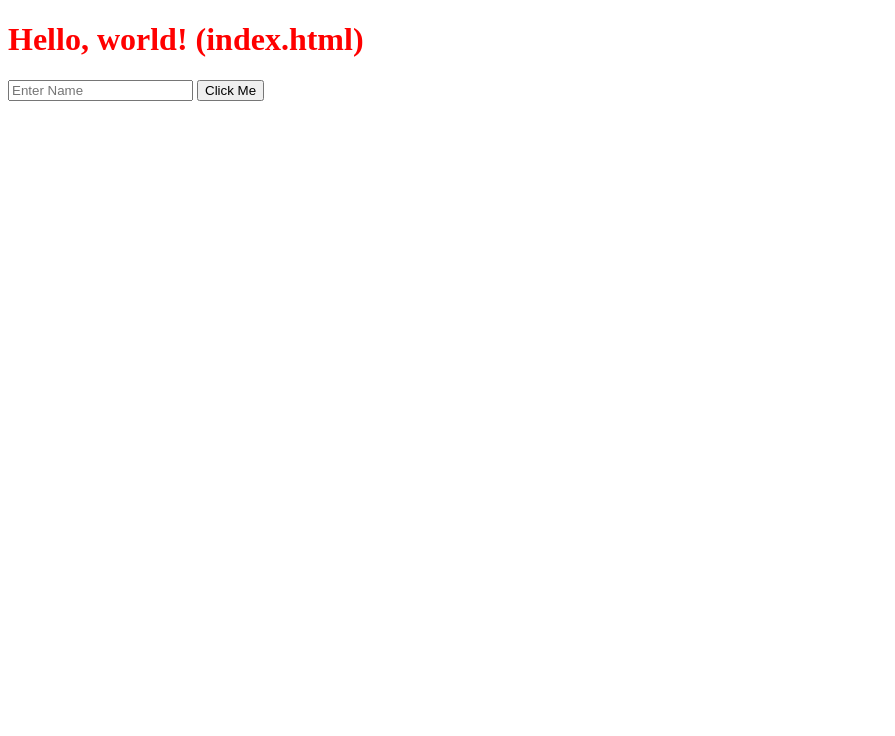
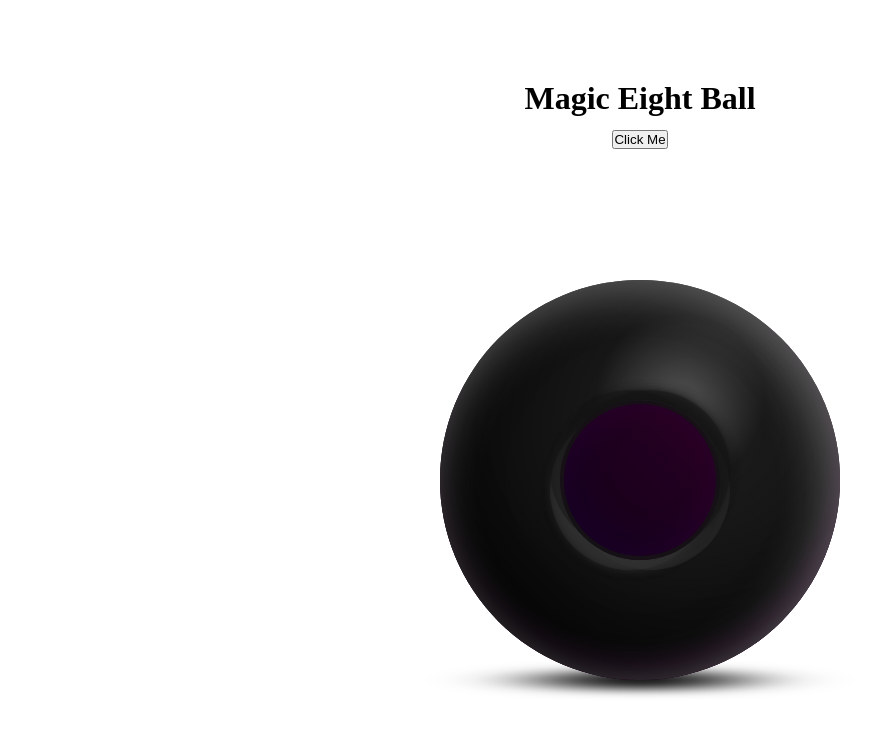
Before and after one commit to ronaldconn/magic-8ball, a plain HTML site: page index.html in a window 1280 px wide. Shown: the whole page, without its empty margins (0-895 px from the left). Drawn offline with Linux system fonts and the light colour scheme.

Commit message:
new css and html file

```diff
--- a/css/style.css
+++ b/css/style.css
@@ -1,3 +1,140 @@
-h1{
-  color: red;
+@import url(https://fonts.googleapis.com/css?family=Oswald:400);
+
+*{
+ margin: 0;
+ padding: 0;
+ box-sizing: border-box;
+
 }
+
+html, body{
+  width: 100%;
+  height: 100%;
+  background: rgb(255, 255, 255);
+  -webkit-transform: translate3d(0, 0, 0);
+  -webkit-transform-style: preserve-3d;
+}
+
+header{
+  display: flex;
+  flex-direction: column;
+  align-items: center;
+  margin-top: 5em;
+}
+
+input{
+  margin-top: 1em;
+}
+
+button{
+  margin-top: 1em;
+}
+
+.epos{
+  position: absolute;
+  top: 50%;
+  left: 50%;
+  -webkit-transform: translate(-50%,-50%);
+  transform: translate(-50%,-50%);
+  z-index: 10;
+}
+
+.eball{
+  height: 400px;
+  width: 400px;
+  background: rgb(30,30,30);
+  border-radius: 100%;
+  overflow: hidden;
+  position: relative;
+  box-shadow: inset -10px 10px 50px rgba(255,255,255,0.4), inset 5px -5px 50px rgba(0,0,0,1), inset 50px -50px 200px rgba(0,0,0,1), inset 0px -20px 20px rgba(60,0,60, 1);
+}
+
+.egrad{
+  position: absolute;
+  background: radial-gradient(ellipse at center, rgba(255,255,255,0.2) 0%,rgba(242,242,242,0.2) 7%,rgba(30,30,30,0.1) 30%,rgba(30,30,30,0.00) 100%);
+  width: 400px;
+  height: 400px;
+  border-radius: 100%;
+  left: 60%;
+  top: 30%;
+  -webkit-transform: translate(-50%,-50%);
+  transform: translate(-50%,-50%);
+}
+
+.window{
+  position: absolute;
+  background: linear-gradient(45deg, rgba(20,0,20,1) 0%, rgba(40,0,40,1) 100%);
+  width: 160px;
+  height: 160px;
+  border-radius: 100%;
+  border: solid 4px rgba(20,20,20,0.8);
+  box-shadow: 10px -10px 10px rgba(20,20,20,0.6), 10px -10px 1px rgba(20,20,20,0.5),-10px -10px 1px rgba(20,20,20,0.5),10px 10px 1px rgba(50,50,50,0.5),-10px 10px 1px rgba(50,50,50,0.5), 8px -10px 10px rgba(20,20,20,0.6), -8px 10px 10px rgba(60,60,60,0.6), inset -10px 10px 40px rgba(200,0,20,0.05), inset 10px -10px 40px rgba(20,0,200,0.1);
+  left: 50%;
+  top: 50%;
+  -webkit-transform: translate(-50%,-50%);
+  transform: translate(-50%,-50%);
+}
+
+.triangle{
+  -webkit-transform: translate(-50%,-50%) rotate(5deg);
+  transform: translate(-50%,-50%) rotate(5deg);
+  position: absolute;
+	width: 0px;
+	height: 0px;
+  left: 50%;
+  top: 60%;
+	border-left: 55px solid transparent;
+	border-right: 55px solid transparent;
+	border-top: 90px solid rgba(60,10,120,0.0);
+  opacity: 0;
+  transition: ease-in all 2s;
+}
+
+.textbox{
+  font: 400 11px Oswald;
+  text-shadow: 1px 1px 2px rgba(40,0,200,0.8);
+  color: rgba(240,220,240,0.8);
+  text-align: center;
+  line-height: 1.1;
+  -webkit-transform: translate(-50%,-50%) rotate(5deg);
+  transform: translate(-50%,-50%) rotate(5deg);
+  position: absolute;
+  text-transform: uppercase;
+	width: 48px;
+	height: 50px;
+  left: 50%;
+  top: 53%;
+  opacity: 0;
+  transition: ease-in all 0.2s;
+}
+
+.eball:hover .textbox{
+   opacity: 1;
+    -webkit-transform: translate(-50%,-50%) rotate(0deg);
+    transform: translate(-50%,-50%) rotate(0deg);
+   transition: ease-in all 0.2s;
+}
+
+.eball:hover .triangle{
+  border-top: 90px solid rgba(60,10,120,0.9);
+  -webkit-transform: translate(-50%,-50%) rotate(0deg);
+  transform: translate(-50%,-50%) rotate(0deg);
+  opacity: 1;
+   transition: ease-in all 0.2s;
+}
+
+.magicBall{
+  background: rgba(10,10,10,1);
+  border-radius: 100%;
+  height: 200px;
+  width: 200px;
+  filter: blur(40px);
+  -webkit-filter: blur(50px);
+  position: absolute;
+  margin-top: 200px;
+  top: 50%;
+  left: 50%;
+  -webkit-transform: translate(-50%,-50%) scaleY(0.1);
+  transform: translate(-50%,-50%) scaleY(0.1);
+  z-index: 1;
+}
--- a/index.html
+++ b/index.html
@@ -6,12 +6,22 @@
     <link rel="stylesheet" href="/css/style.css">
   </head>
   <body>
-    <h1>Hello, world! (index.html)</h1>
-    <input id="userName" type="text" name="" placeholder="Enter Name">
+
+   <header>
+    <h1>Magic Eight Ball</h1>
     <button id="clickMe" type="button" name="button">Click Me</button>
-    <h2 id="personName"></h2>
-    <h2 id="personStatus"></h2>
-    <h2 id="personOccupation"></h2>
+  </header>
+
+  <div class="magicBall"></div>
+      <div class="epos">
+      <div class="eball">
+        <div class="egrad"></div>
+        <div class="window"><div>
+        <div class="triangle"></div>
+        <div class="textbox"></div>
+      </div>
+  </div>
+
     <script type="text/javascript" src="/js/main.js"></script>
   </body>
 </html>
```
